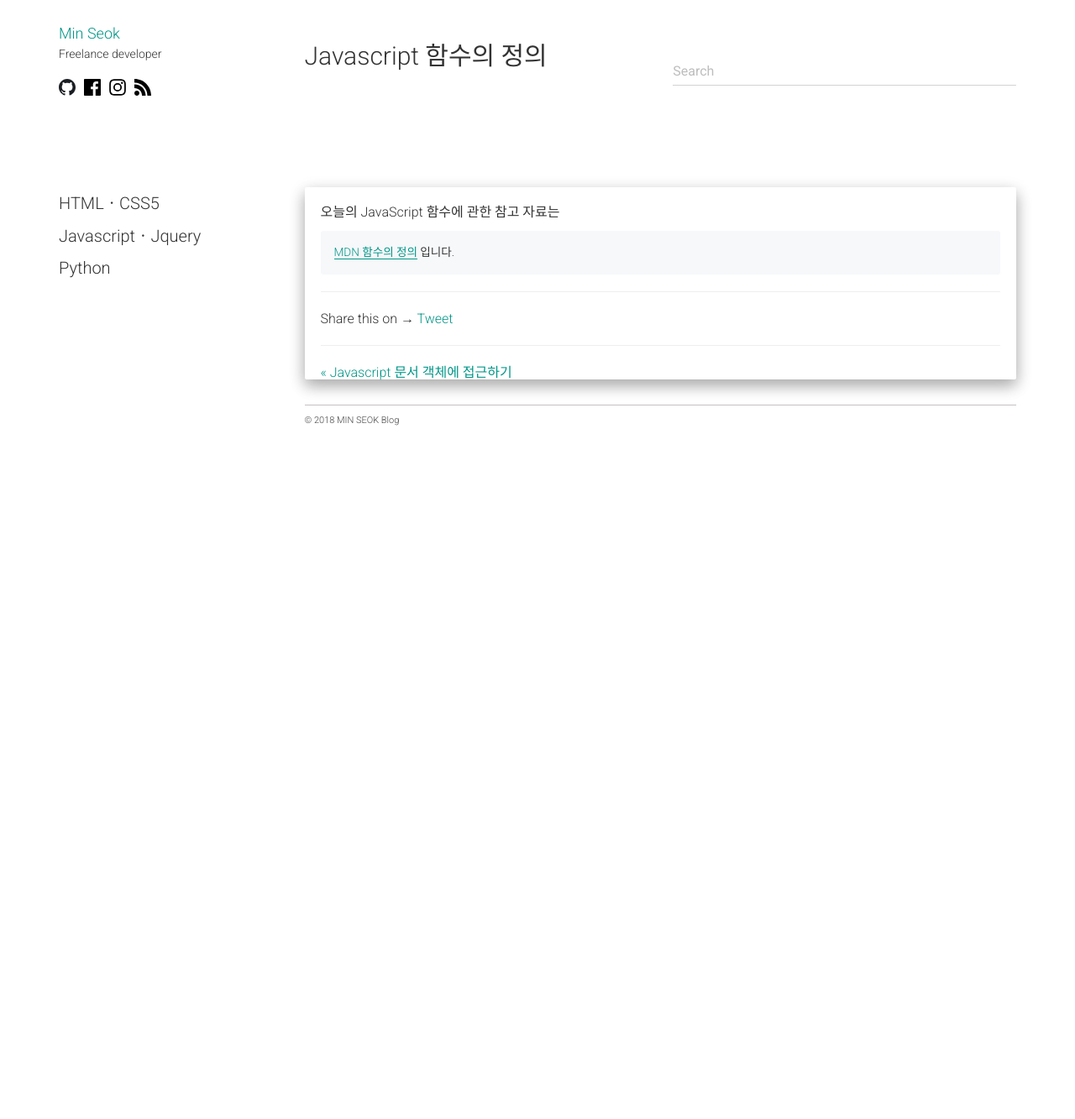
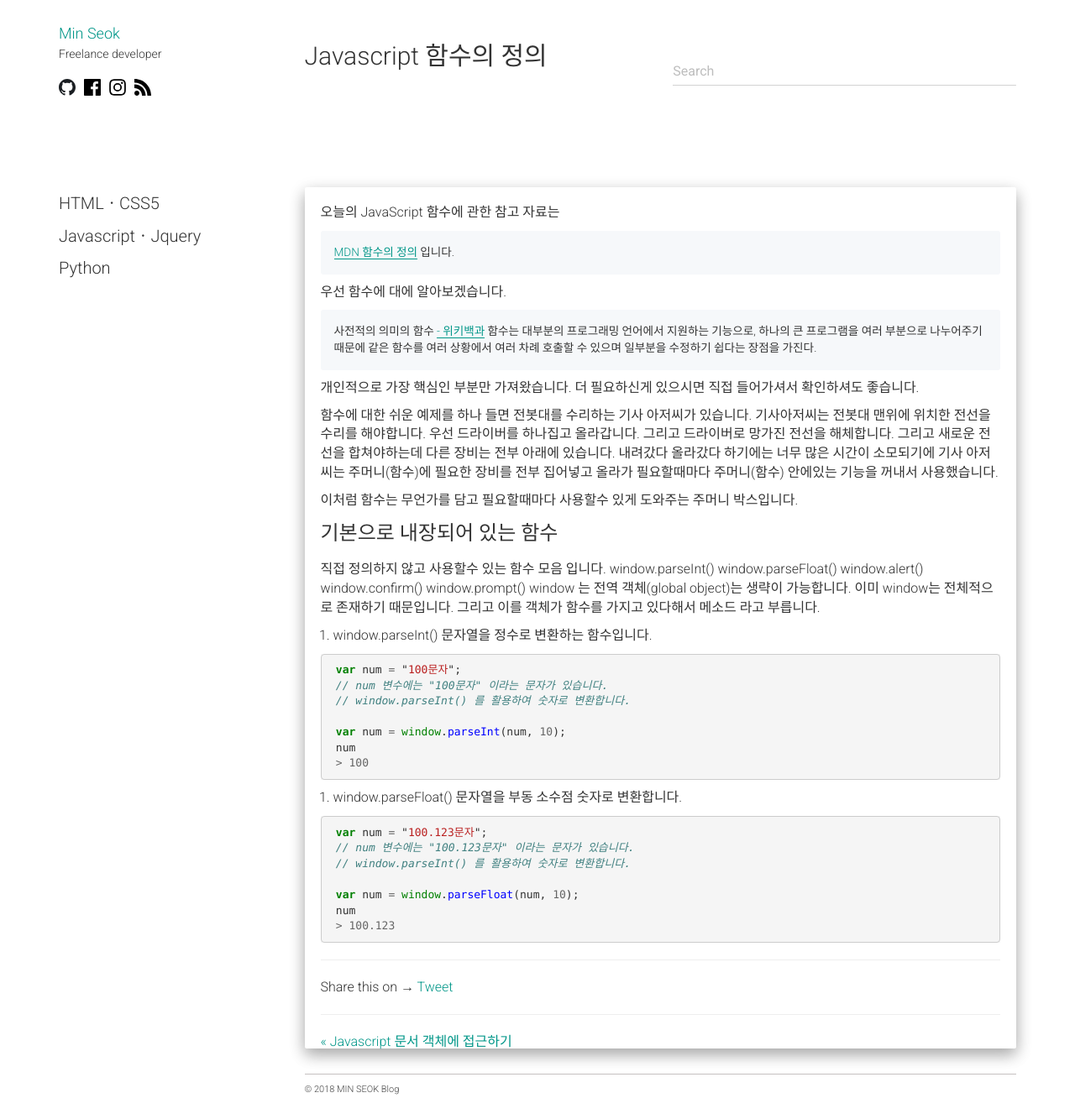
Before and after one commit to alalstjr/promote.github.io, a Jekyll site: the page built from _posts/2018-09-01-JavaScript 함수의 정의.md, in a window 1280 px wide. Shown: the whole page at 84% size. Built offline with Jekyll 4.4.1, drawn with Linux system fonts in a browser that asks for light colours; nearby versions of some CDN libraries; our own code applies the rules of GitHub Pages for plain Markdown files; comment, search, counter and statistics services are not loaded; before the commit the page ends 900 px from its top, so only the background shows below that.

Commit message:
Update 2018-09-01-JavaScript 함수의 정의.md

```diff
--- a/_posts/2018-09-01-JavaScript 함수의 정의.md
+++ b/_posts/2018-09-01-JavaScript 함수의 정의.md
@@ -2,3 +2,58 @@
 <div class="pro-txt">
   <a href="https://developer.mozilla.org/ko/docs/Web/JavaScript/Guide/%ED%95%A8%EC%88%98" target="_balnk">MDN 함수의 정의</a> 입니다.
 </div>
+
+우선 함수에 대에 알아보겠습니다.
+
+<div class="pro-txt">
+사전적의 의미의 함수
+  <a href="https://ko.wikipedia.org/wiki/%ED%95%A8%EC%88%98_(%ED%94%84%EB%A1%9C%EA%B7%B8%EB%9E%98%EB%B0%8D)" target="_balnk"> - 위키백과</a>
+함수는 대부분의 프로그래밍 언어에서 지원하는 기능으로, 하나의 큰 프로그램을 여러 부분으로 나누어주기 때문에 같은 함수를 여러 상황에서 여러 차례 호출할 수 있으며 일부분을 수정하기 쉽다는 장점을 가진다.
+</div>
+
+개인적으로 가장 핵심인 부분만 가져왔습니다.
+더 필요하신게 있으시면 직접 들어가셔서 확인하셔도 좋습니다.
+
+함수에 대한 쉬운 예제를 하나 들면
+전봇대를 수리하는 기사 아저씨가 있습니다.
+기사아저씨는 전봇대 맨위에 위치한 전선을 수리를 해야합니다.
+우선 드라이버를 하나집고 올라갑니다. 그리고 드라이버로 망가진 전선을 해체합니다.
+그리고 새로운 전선을 합쳐야하는데 다른 장비는 전부 아래에 있습니다.
+내려갔다 올라갔다 하기에는 너무 많은 시간이 소모되기에 기사 아저씨는
+주머니(함수)에 필요한 장비를 전부 집어넣고 올라가 필요할때마다
+주머니(함수) 안에있는 기능을 꺼내서 사용했습니다.
+
+이처럼 함수는 무언가를 담고 필요할때마다 사용할수 있게 도와주는 주머니 박스입니다.
+
+<div class="small-title">기본으로 내장되어 있는 함수</div>
+직접 정의하지 않고 사용할수 있는 함수 모음 입니다.
+window.parseInt()
+window.parseFloat()
+window.alert()
+window.confirm()
+window.prompt()
+window 는 전역 객체(global object)는 생략이 가능합니다.
+이미 window는 전체적으로 존재하기 때문입니다.
+그리고 이를 객체가 함수를 가지고 있다해서 메소드 라고 부릅니다.
+
+1. window.parseInt() 문자열을 정수로 변환하는 함수입니다.
+{% highlight javascript %}
+ var num = "100문자";
+ // num 변수에는 "100문자" 이라는 문자가 있습니다.
+ // window.parseInt() 를 활용하여 숫자로 변환합니다.
+
+ var num = window.parseInt(num, 10);
+ num
+ > 100
+{% endhighlight %}
+
+2. window.parseFloat() 문자열을 부동 소수점 숫자로 변환합니다.
+{% highlight javascript %}
+ var num = "100.123문자";
+ // num 변수에는 "100.123문자" 이라는 문자가 있습니다.
+ // window.parseInt() 를 활용하여 숫자로 변환합니다.
+
+ var num = window.parseFloat(num, 10);
+ num
+ > 100.123
+{% endhighlight %}
```
